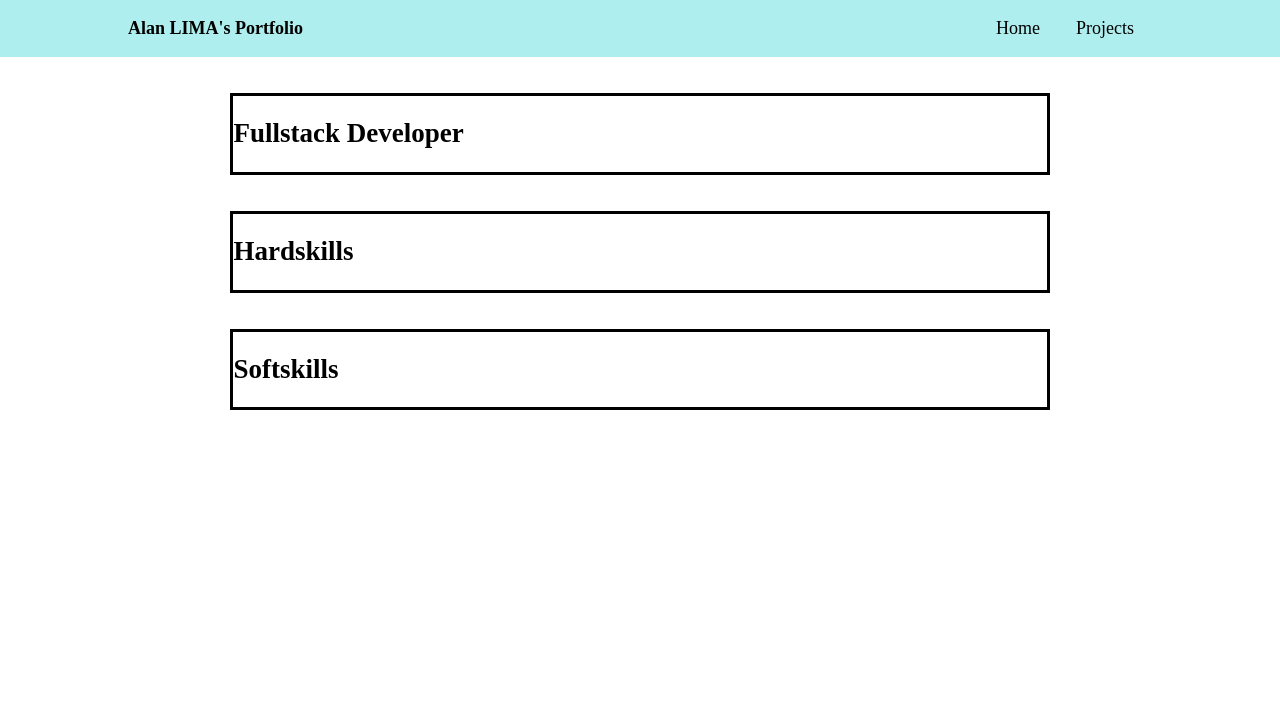
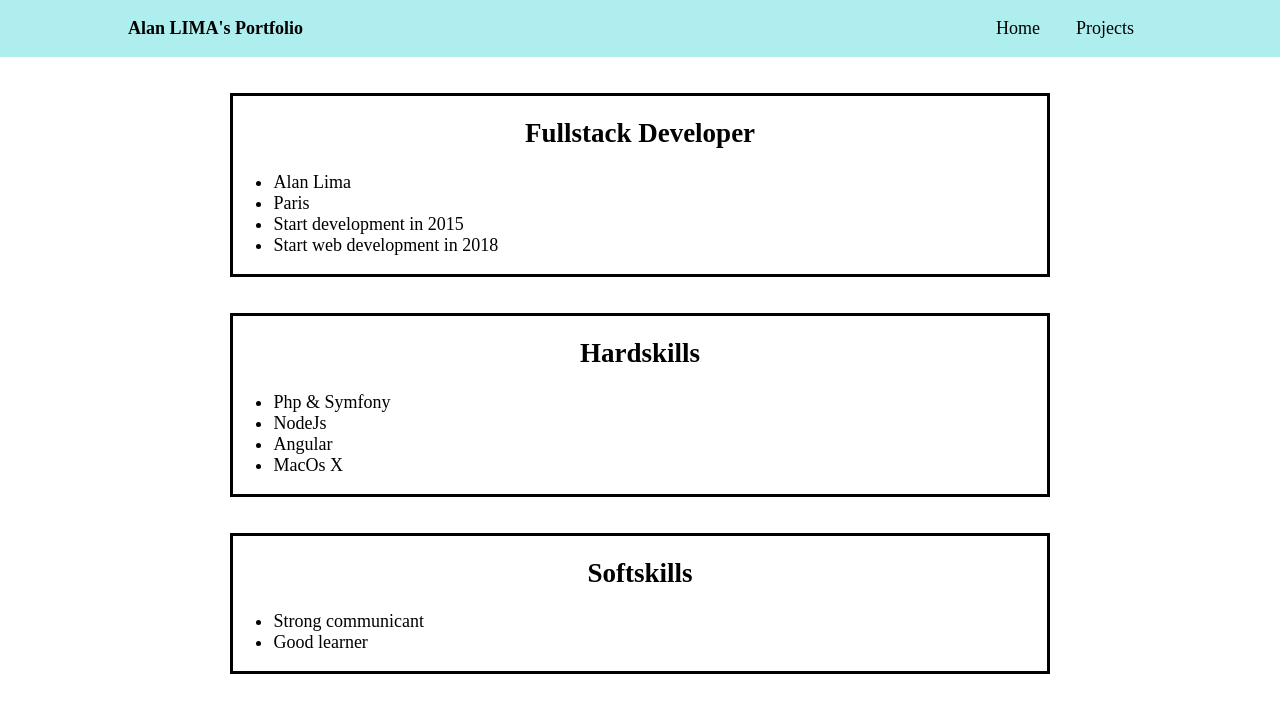
Before and after one commit to AlanLima91/Portfolio, an Angular app: page /home in a window 1280 px wide. Shown: the top 712 px of the page. Built offline with nearby package versions, Linux system fonts and the light colour scheme.

Commit message:
Update Home Component

```diff
--- a/src/app/home/home.component.html
+++ b/src/app/home/home.component.html
@@ -1,14 +1,40 @@
 
 <div class="container">
+
+  <!-- First Card -->
   <div class="item">
-    <h2>Fullstack Developer</h2>
+    <h2 class="title">Fullstack Developer</h2>
+
+    <ul>
+      <li>Alan Lima</li>
+      <li>Paris</li>
+      <li>Start development in 2015</li>
+      <li>Start web development in 2018</li>
+    </ul>
+
   </div>
 
+  <!-- Second Card -->
   <div class="item">
-    <h2>Hardskills</h2>
+    <h2 class="title">Hardskills</h2>
+
+    <ul>
+      <li>Php & Symfony</li>
+      <li>NodeJs</li>
+      <li>Angular</li>
+      <li>MacOs X</li>
+    </ul>
+
   </div>
 
+  <!-- Third Card -->
   <div class="item">
-    <h2>Softskills</h2>
+    <h2 class="title">Softskills</h2>
+
+    <ul>
+      <li>Strong communicant</li>
+      <li>Good learner</li>
+    </ul>
+
   </div>
 </div>
--- a/src/app/home/home.component.scss
+++ b/src/app/home/home.component.scss
@@ -1,4 +1,8 @@
 .item{
   margin-top: 2em;
   border: solid;
+
+  h2.title {
+    text-align: center;
+  }
 }
```
